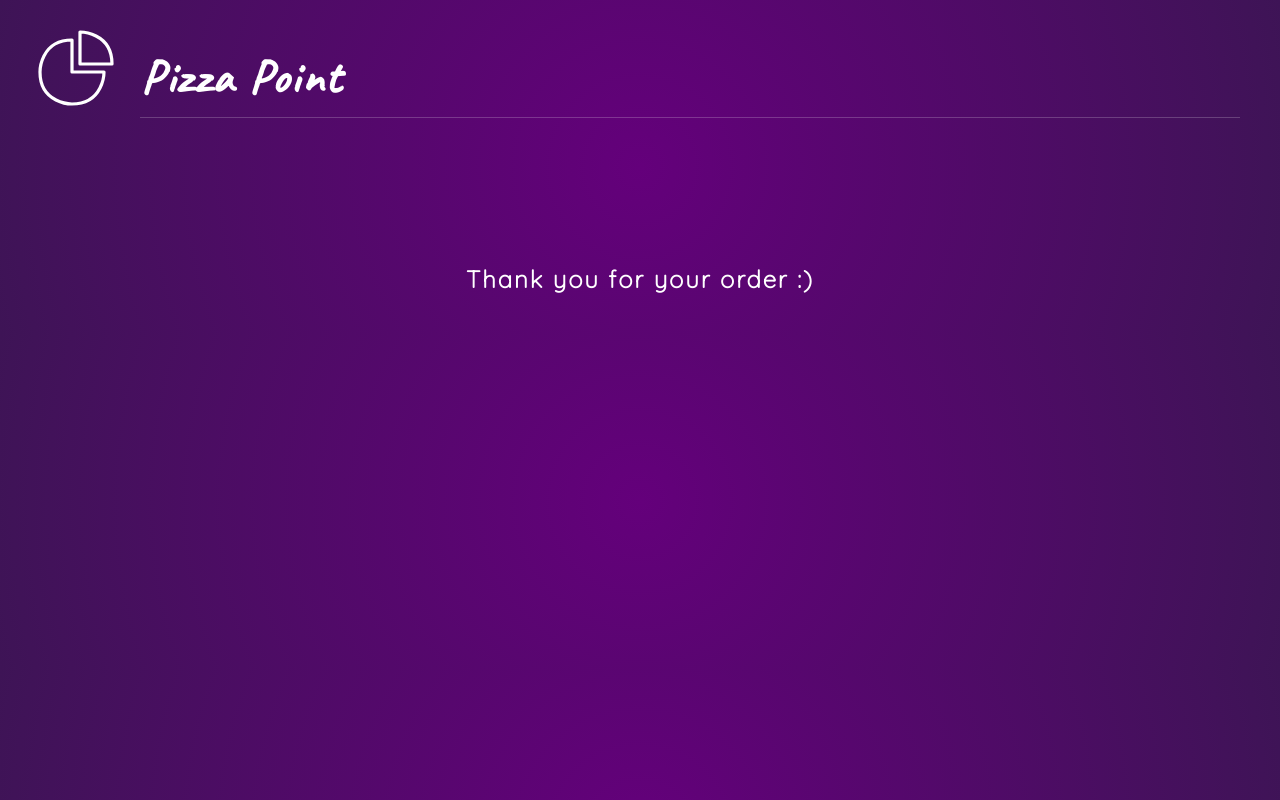
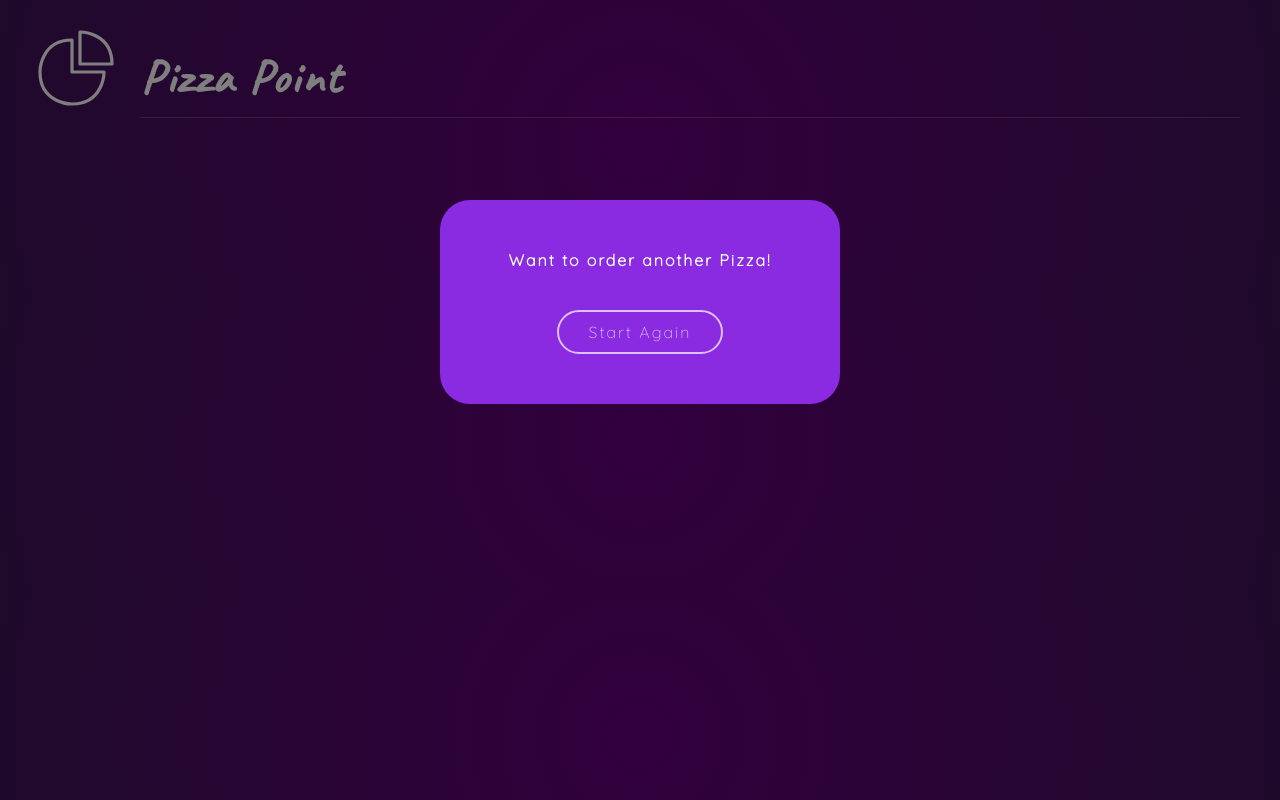
Before and after one commit to prasanv/framer-motion, a Next.js app: page /order in a window 1280 px wide. Built offline with nearby package versions, Linux system fonts and the light colour scheme.

Commit message:
framer-motion-modal-animation

```diff
--- a/pages/base.js
+++ b/pages/base.js
@@ -18,7 +18,7 @@ const containerVariants = {
   },
   visible: {
     translateX: 0,
-    transition: { delay: 0.5, type: "spring", stiffness: "150" },
+    transition: { delay: 0.3, type: "spring", stiffness: "150" },
   },
 };
 
--- a/pages/order.js
+++ b/pages/order.js
@@ -1,76 +1,23 @@
-import React, { useState } from "react";
-import styles from "../styles/Home.module.css";
-import { useContext } from "react";
-import { pizzaDetails } from "../src/utils/userPizzaDetails";
-import Link from "next/link";
-import { buttonHover } from "../src/animations/hoverAnimation";
+import React, { useEffect, useState } from "react";
+import Order from "../src/_pages/order";
+import Modal from "../src/components/modal";
 import { motion, AnimatePresence } from "framer-motion";
 
-// Variants allows the prop structure to propagate through the children
-// In this case containerVariants is parent and its props structure will propagate through its children nextButtonVariants
-const containerVariants = {
-  hidden: {
-    translateX: "100vw",
-  },
-  visible: {
-    translateX: 0,
-    transition: {
-      type: "spring",
-      mass: 0.5, // higher mass moves slower, lower mass moves quicker
-      damping: 9, // strength of oscillation, higher number less oscillation, lover number more oscillation, 0 indefinite oscillation
-      when: "beforeChildren", // beforeChildren|afterChildren
-      staggerChildren: 0.3, // allows child animation to happen one after another (time in seconds)
-    },
-  },
-};
+function OrderPage() {
+  const [showModal, setShowModal] = useState(false);
 
-const childVariants = {
-  hidden: {
-    opacity: 0,
-  },
-  visible: {
-    opacity: 1,
-  },
-};
-
-function OrderPage() {
-  const [pizza, setPizza] = useContext(pizzaDetails);
-  const [showOrderDetails, setShowOrderDetails] = useState(true);
-  setTimeout(() => {
-    setShowOrderDetails(false);
-  }, 4000);
-
+  useEffect(() => {
+    setTimeout(() => {
+      setShowModal(true);
+    }, 5000);
+  }, []);
   return (
-    <div className={styles.order}>
-      <div className={styles.container}>
-        <motion.div
-          variants={containerVariants}
-          initial="hidden"
-          animate="visible"
-        >
-          <motion.h2 className={styles.orderHeading} variants={childVariants}>
-            Thank you for your order :)
-          </motion.h2>
-          <AnimatePresence>
-            {showOrderDetails && (
-              <motion.div
-                exit={{ translateY: -1000 }}
-                transition={{ duration: 0.5 }}
-              >
-                <motion.p variants={childVariants}>
-                  You ordered a {pizza.base} pizza with:
-                </motion.p>
-                {pizza.toppings.map((topping) => (
-                  <motion.div key={topping} variants={childVariants}>
-                    {topping}
-                  </motion.div>
-                ))}
-              </motion.div>
-            )}
-          </AnimatePresence>
-        </motion.div>
-      </div>
-    </div>
+    <AnimatePresence>
+      <motion.div exit={{ opacity: 1 }} transition={{ duration: 2 }}>
+        {showModal && <Modal></Modal>}
+        <Order></Order>
+      </motion.div>
+    </AnimatePresence>
   );
 }
 
--- a/pages/toppings.js
+++ b/pages/toppings.js
@@ -18,7 +18,7 @@ const containerVariants = {
   },
   visible: {
     translateX: 0,
-    transition: { delay: 0.5, type: "spring", stiffness: "150" },
+    transition: { type: "spring", stiffness: "150" },
   },
 };
 
--- /dev/null
+++ b/src/_pages/order.js
@@ -0,0 +1,75 @@
+import React, { useState } from "react";
+import styles from "../../styles/Home.module.css";
+import { useContext } from "react";
+import { pizzaDetails } from "../../src/utils/userPizzaDetails";
+import { motion, AnimatePresence } from "framer-motion";
+
+// Variants allows the prop structure to propagate through the children
+// In this case containerVariants is parent and its props structure will propagate through its children nextButtonVariants
+const containerVariants = {
+  hidden: {
+    translateX: "100vw",
+  },
+  visible: {
+    translateX: 0,
+    transition: {
+      type: "spring",
+      mass: 0.5, // higher mass moves slower, lower mass moves quicker
+      damping: 9, // strength of oscillation, higher number less oscillation, lover number more oscillation, 0 indefinite oscillation
+      when: "beforeChildren", // beforeChildren|afterChildren
+      staggerChildren: 0.3, // allows child animation to happen one after another (time in seconds)
+    },
+  },
+};
+
+const childVariants = {
+  hidden: {
+    opacity: 0,
+  },
+  visible: {
+    opacity: 1,
+  },
+};
+
+function Order() {
+  const [pizza, setPizza] = useContext(pizzaDetails);
+  const [showOrderDetails, setShowOrderDetails] = useState(true);
+  setTimeout(() => {
+    setShowOrderDetails(false);
+  }, 4000);
+
+  return (
+    <div className={styles.order}>
+      <div className={styles.container}>
+        <motion.div
+          variants={containerVariants}
+          initial="hidden"
+          animate="visible"
+        >
+          <motion.h2 className={styles.orderHeading} variants={childVariants}>
+            Thank you for your order :)
+          </motion.h2>
+          <AnimatePresence>
+            {showOrderDetails && (
+              <motion.div
+                exit={{ translateY: -1000 }}
+                transition={{ duration: 0.5 }}
+              >
+                <motion.p variants={childVariants}>
+                  You ordered a {pizza.base} pizza with:
+                </motion.p>
+                {pizza.toppings.map((topping) => (
+                  <motion.div key={topping} variants={childVariants}>
+                    {topping}
+                  </motion.div>
+                ))}
+              </motion.div>
+            )}
+          </AnimatePresence>
+        </motion.div>
+      </div>
+    </div>
+  );
+}
+
+export default Order;
--- /dev/null
+++ b/src/components/modal.js
@@ -0,0 +1,24 @@
+import React from "react";
+import styles from "../../styles/Home.module.css";
+import { motion } from "framer-motion";
+import Link from "next/link";
+import { buttonHover } from "../animations/hoverAnimation";
+
+function Modal() {
+  return (
+    <div className={styles.backdrop}>
+      <motion.div
+        className={styles.modal}
+        animate={{ translateY: "25vh" }}
+        transition={{ ease: "easeInOut" }}
+      >
+        <p>Want to order another Pizza!</p>
+        <Link href="/" passHref>
+          <motion.button whileHover={buttonHover}>Start Again</motion.button>
+        </Link>
+      </motion.div>
+    </div>
+  );
+}
+
+export default Modal;
--- a/styles/Home.module.css
+++ b/styles/Home.module.css
@@ -72,7 +72,7 @@ li span.active::before {
 .order .container {
   text-align: center;
   max-width: 800px;
-  margin: 100px auto 40px;
+  margin: 50px auto 50px;
 }
 .home button {
   color: white;
@@ -88,3 +88,25 @@ li span.active::before {
 .orderHeading {
   margin-bottom: 25px;
 }
+
+/*Modal*/
+.backdrop {
+  position: fixed;
+  top: 0;
+  left: 0;
+  width: 100%;
+  height: 100%;
+  background: rgba(0, 0, 0, 0.5);
+  color: white;
+  z-index: 1;
+}
+
+.modal {
+  max-width: 400px;
+  margin: 0 auto;
+  text-align: center;
+  background-color: blueviolet;
+  padding: 50px;
+  border-radius: 30px;
+  font-weight: bold;
+}
```
